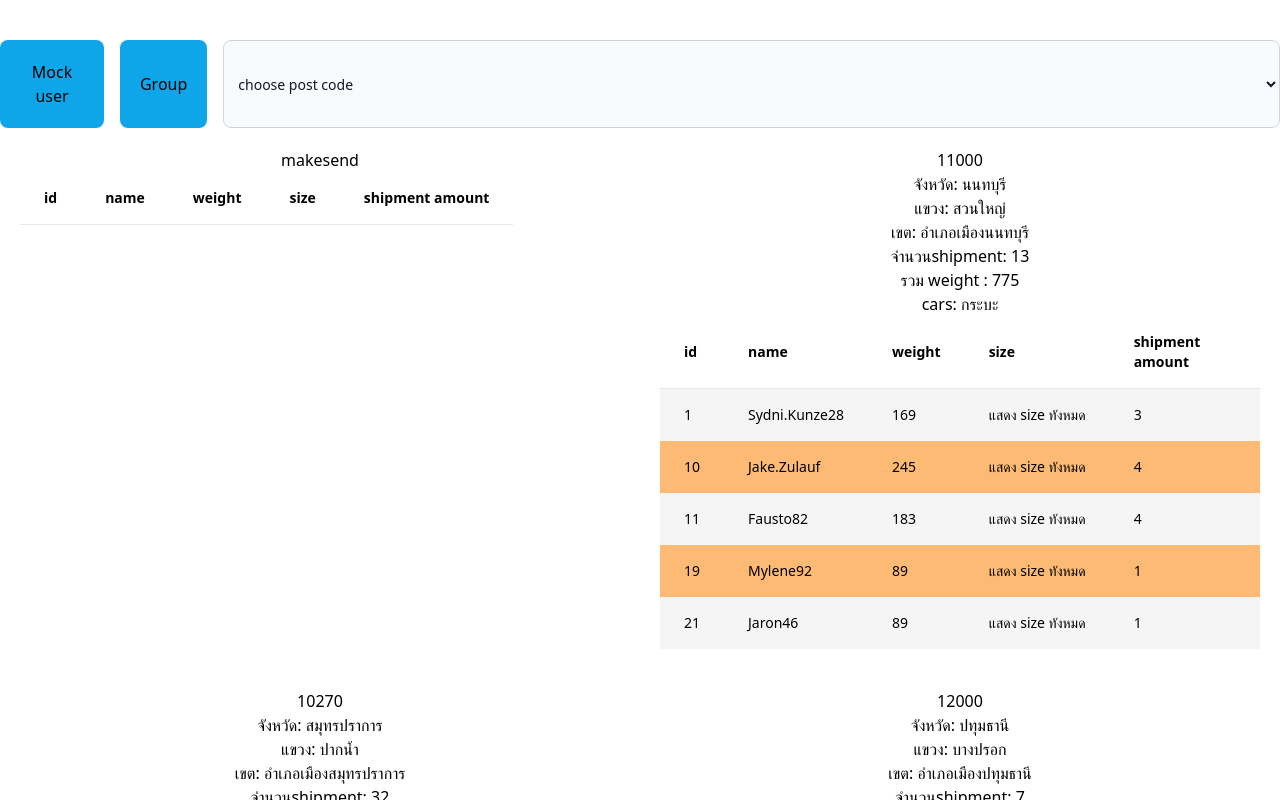
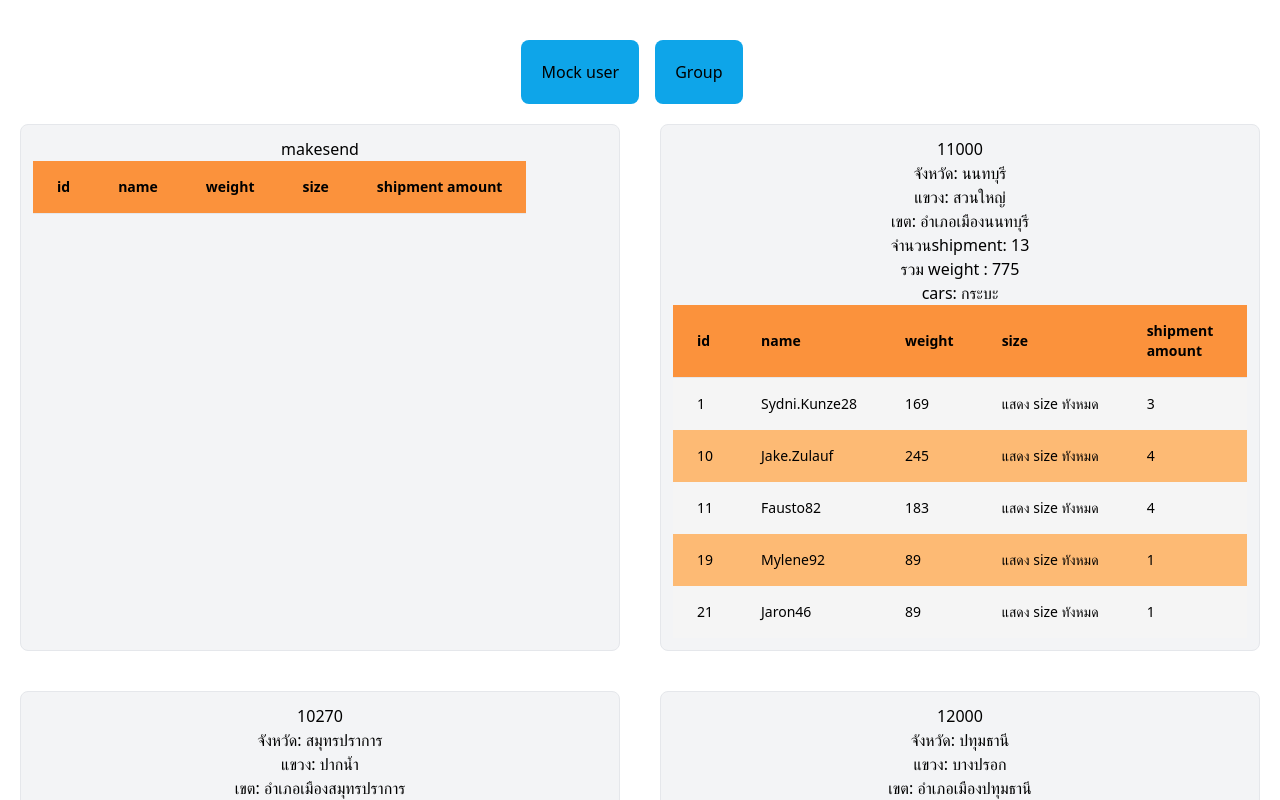
Before and after one commit to Dsypasit/map_jub, a Next.js app: page / in a window 1280 px wide. Both pictures are taken after a click on the button "Group". Shown: the top 800 px of the page. Built offline with nearby package versions, Linux system fonts and the light colour scheme.

Commit message:
feat: change ui and fix copy info delay

```diff
--- a/components/tableLogistic.tsx
+++ b/components/tableLogistic.tsx
@@ -52,10 +52,10 @@ export default function TableLogistic (props: TableProps){
     }
   };
   return (
-    <div className="overflow-scroll relative">
+    <div className="overflow-scroll ">
       <table className=" text-left text-sm font-light min-w-fit">
         <thead>
-          <tr className="border-b font-medium dark:border-neutral-500">
+          <tr className="border-b font-medium bg-orange-400 dark:border-neutral-500">
             {props.head.map((e, i) => (
               <th className="px-6 py-4" key={i}>
                 {e}
--- a/pages/index.tsx
+++ b/pages/index.tsx
@@ -99,7 +99,7 @@ export default function Index() {
     setShowCopiedMessage(true);
     setTimeout(() => {
       setShowCopiedMessage(false);
-    }, 3000);
+    }, 700);
   };
 
   const handleSelectPostCode = (e: ChangeEvent<HTMLSelectElement>) => {
@@ -126,7 +126,7 @@ export default function Index() {
   return (
     <>
       <div
-        className={`z-50 bg-blue-100 border-blue-500 text-blue-700 px-5 py-4 rounded-lg fixed bottom-4 right-0 ${showCopiedMessage ? "" : "hidden"}`}
+        className={`z-50 bg-blue-400 text-blue-700 px-5 py-4 rounded-lg fixed bottom-4 right-0 ${showCopiedMessage ? "" : "hidden"}`}
         role="alert"
       >
         <p className="">copied!</p>
@@ -145,25 +145,11 @@ export default function Index() {
         >
           Group
         </button>
-        <select
-          id="countries"
-          className="bg-gray-50 border border-gray-300 text-gray-900 text-sm rounded-lg focus:ring-blue-500 focus:border-blue-500 block w-full p-2.5 dark:bg-gray-700 dark:border-gray-600 dark:placeholder-gray-400 dark:text-white dark:focus:ring-blue-500 dark:focus:border-blue-500"
-          onChange={handleSelectPostCode}
-          value={postCode}
-          ref={postCodeRef}
-        >
-          <option selected>choose post code</option>
-          {selectPostcode.map((code, index) => (
-            <option key={index} value={code}>
-              {code}
-            </option>
-          ))}
-        </select>
       </div>
       {group ? (
         <div className="grid grid-cols-2">
           {
-            <div className="flex flex-col text-center mx-5 my-5">
+            <div className="flex flex-col text-center mx-5 my-5 border rounded-lg p-3 bg-gray-100">
               <h1>{Pickup.makesend}</h1>
               <TableLogistic
                 showCopy={handleCopyClick}
@@ -173,7 +159,7 @@ export default function Index() {
             </div>
           }
           {logisticCustomer.map((l, index) => (
-            <div key={index} className="flex flex-col text-center mx-5 my-5">
+            <div key={index} className="flex flex-col text-center mx-5 my-5 border rounded-lg p-3 bg-gray-100">
               <h1>{l.postcode}</h1>
               <h1>
                 จังหวัด:{" "}
```
